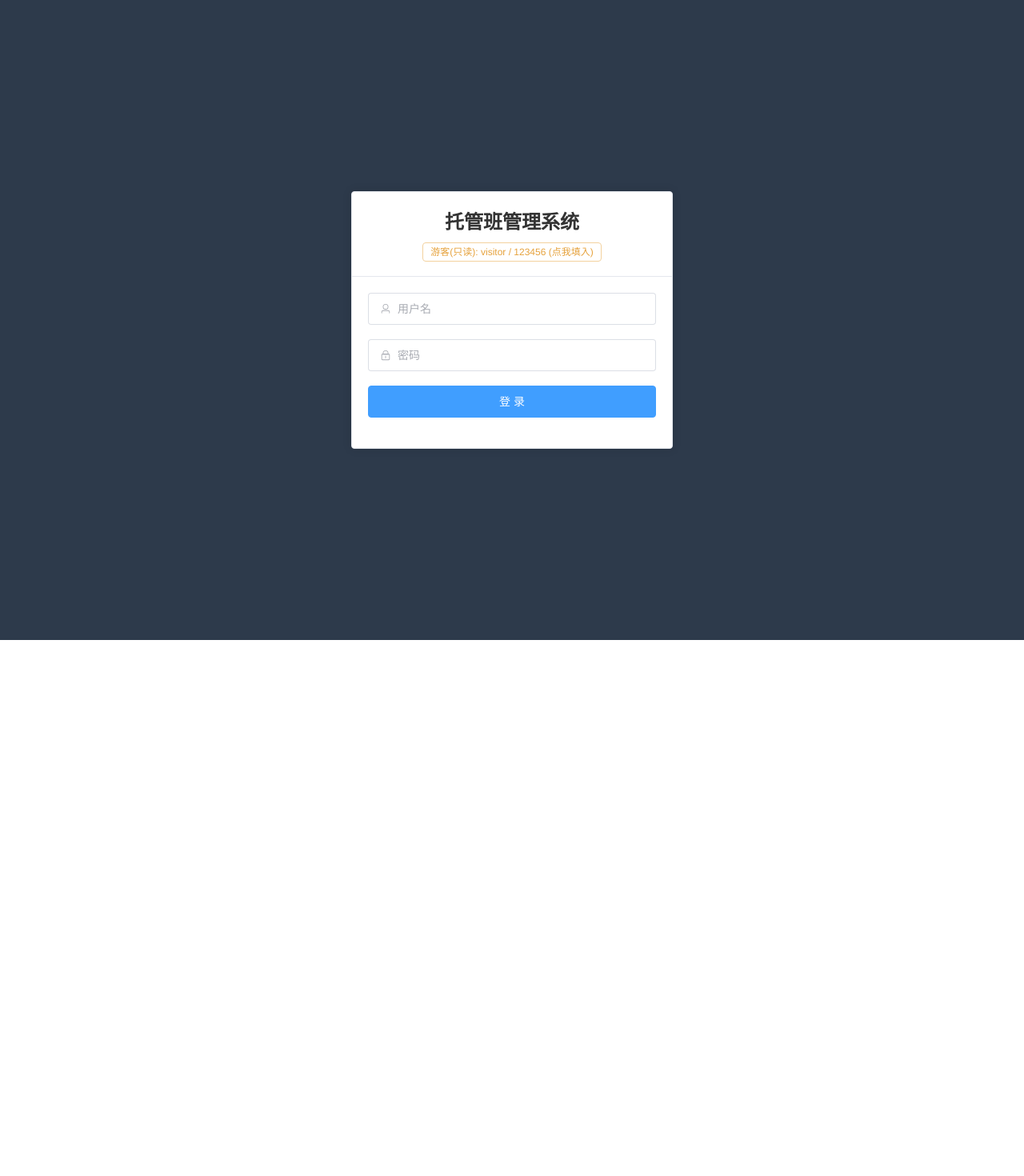
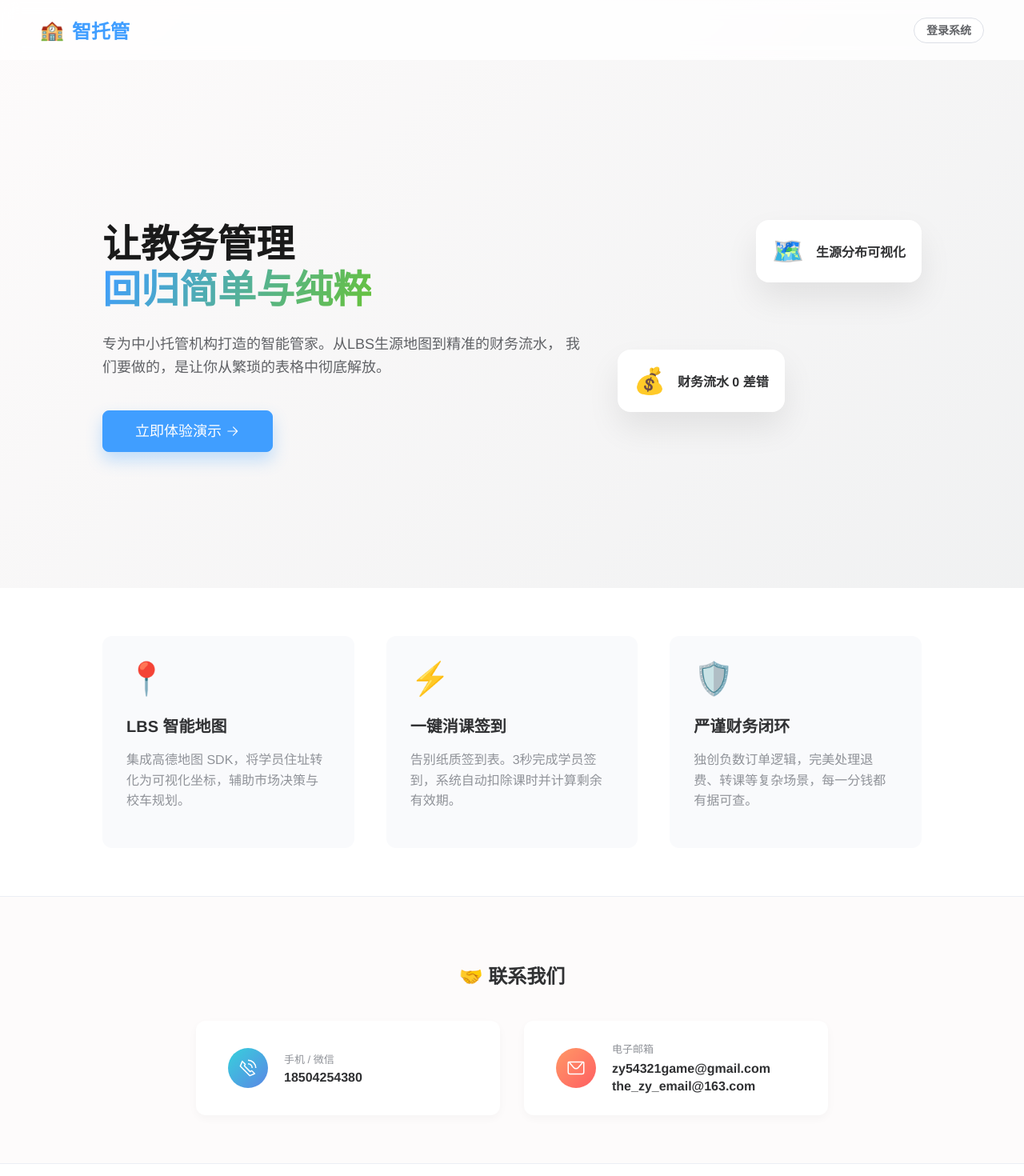
Before and after one commit to zy54321/after-school, a Vue app in the folder client/: page /login in a window 1280 px wide. Shown: the top 1470 px of the page at 80% size. Before the commit the page ends 800 px from the top, so only its background shows below. Built offline with nearby package versions, Linux system fonts and the light colour scheme; no server answers.

Commit message:
修改首页

```diff
--- a/client/src/views/Login.vue
+++ b/client/src/views/Login.vue
@@ -1,34 +1,137 @@
 <template>
-  <div class="login-container">
-    <el-card class="login-card">
-      <template #header>
-        <div class="login-header">
-          <h2>托管班管理系统</h2>
-          <div class="demo-tip">
-            <el-tag type="warning" effect="plain" @click="fillVisitor" style="cursor: pointer">
-              游客(只读): visitor / 123456 (点我填入)
-            </el-tag>
+  <div class="landing-page">
+    <header class="navbar">
+      <div class="logo">
+        <span class="icon">🏫</span>
+        <span class="text">智托管</span>
+      </div>
+      <div class="nav-actions">
+        <el-button round class="nav-login-btn" @click="showLoginModal">登录系统</el-button>
+      </div>
+    </header>
+
+    <main class="hero-section">
+      <div class="hero-content">
+        <h1 class="slogan">
+          让教务管理<br>
+          <span class="highlight">回归简单与纯粹</span>
+        </h1>
+        <p class="sub-slogan">
+          专为中小托管机构打造的智能管家。从LBS生源地图到精准的财务流水，
+          我们要做的，是让你从繁琐的表格中彻底解放。
+        </p>
+        <div class="hero-actions">
+          <el-button type="primary" size="large" class="cta-btn" @click="showLoginModal">
+            立即体验演示
+            <el-icon class="el-icon--right"><Right /></el-icon>
+          </el-button>
+        </div>
+      </div>
+
+      <div class="hero-image">
+        <div class="floating-card card-1">
+          <div class="icon">🗺️</div>
+          <div class="text">生源分布可视化</div>
+        </div>
+        <div class="floating-card card-2">
+          <div class="icon">💰</div>
+          <div class="text">财务流水 0 差错</div>
+        </div>
+      </div>
+    </main>
+
+    <section class="features-section">
+      <div class="feature-item">
+        <div class="feature-icon">📍</div>
+        <h3>LBS 智能地图</h3>
+        <p>集成高德地图 SDK，将学员住址转化为可视化坐标，辅助市场决策与校车规划。</p>
+      </div>
+      <div class="feature-item">
+        <div class="feature-icon">⚡️</div>
+        <h3>一键消课签到</h3>
+        <p>告别纸质签到表。3秒完成学员签到，系统自动扣除课时并计算剩余有效期。</p>
+      </div>
+      <div class="feature-item">
+        <div class="feature-icon">🛡️</div>
+        <h3>严谨财务闭环</h3>
+        <p>独创负数订单逻辑，完美处理退费、转课等复杂场景，每一分钱都有据可查。</p>
+      </div>
+    </section>
+
+    <section class="contact-section">
+      <div class="contact-container">
+        <h2 class="section-title">🤝 联系我们</h2>
+        <div class="contact-grid">
+          <div class="contact-card">
+            <div class="icon-box mobile">
+              <el-icon><Phone /></el-icon>
+            </div>
+            <div class="info">
+              <div class="label">手机 / 微信</div>
+              <div class="value">18504254380</div>
+            </div>
+          </div>
+
+          <div class="contact-card">
+            <div class="icon-box email">
+              <el-icon><Message /></el-icon>
+            </div>
+            <div class="info">
+              <div class="label">电子邮箱</div>
+              <div class="value email-text">
+                <div>zy54321game@gmail.com</div>
+                <div>the_zy_email@163.com</div>
+              </div>
+            </div>
           </div>
         </div>
-      </template>
+      </div>
+    </section>
 
-      <el-form :model="loginForm" :rules="rules" ref="loginFormRef" @keyup.enter="handleLogin">
+    <footer class="footer">
+      <p>© 2025 SmartCare System. Designed for Education.</p>
+    </footer>
+
+    <el-dialog
+      v-model="loginVisible"
+      title="欢迎回来"
+      width="400px"
+      align-center
+      class="login-dialog"
+    >
+      <div class="dialog-header">
+        <p>请登录您的账号以继续管理</p>
+        <el-tag type="warning" effect="plain" class="visitor-tag" @click="fillVisitor">
+          ⚡️ 访客快捷通道: visitor / 123456
+        </el-tag>
+      </div>
+
+      <el-form :model="loginForm" :rules="rules" ref="loginFormRef" size="large" @keyup.enter="handleLogin">
         <el-form-item prop="username">
-          <el-input v-model="loginForm.username" placeholder="用户名" prefix-icon="User" size="large" />
+          <el-input
+            v-model="loginForm.username"
+            placeholder="请输入账号"
+            :prefix-icon="User"
+          />
         </el-form-item>
 
         <el-form-item prop="password">
-          <el-input v-model="loginForm.password" type="password" placeholder="密码" prefix-icon="Lock" show-password
-            size="large" />
+          <el-input
+            v-model="loginForm.password"
+            type="password"
+            placeholder="请输入密码"
+            :prefix-icon="Lock"
+            show-password
+          />
         </el-form-item>
 
         <el-form-item>
-          <el-button type="primary" :loading="loading" class="login-btn" @click="handleLogin" size="large">
+          <el-button type="primary" :loading="loading" class="full-width-btn" @click="handleLogin">
             登 录
           </el-button>
         </el-form-item>
       </el-form>
-    </el-card>
+    </el-dialog>
   </div>
 </template>
 
@@ -36,10 +139,11 @@
 import { ref, reactive } from 'vue';
 import { useRouter } from 'vue-router';
 import { ElMessage } from 'element-plus';
-import { User, Lock } from '@element-plus/icons-vue';
+import { User, Lock, Right, Phone, Message } from '@element-plus/icons-vue';
 import axios from 'axios';
 
 const router = useRouter();
+const loginVisible = ref(false);
 const loginFormRef = ref(null);
 const loading = ref(false);
 
@@ -53,10 +157,14 @@ const rules = {
   password: [{ required: true, message: '请输入密码', trigger: 'blur' }]
 };
 
+const showLoginModal = () => {
+  loginVisible.value = true;
+};
+
 const fillVisitor = () => {
   loginForm.username = 'visitor';
   loginForm.password = '123456';
-  ElMessage.info('已填入游客账号，请点击登录');
+  ElMessage.success('已自动填充演示账号');
 };
 
 const handleLogin = async () => {
@@ -66,17 +174,13 @@ const handleLogin = async () => {
     if (valid) {
       loading.value = true;
       try {
-        // 调用后端登录接口
         const res = await axios.post('/api/login', loginForm);
 
         if (res.data.code === 200) {
           ElMessage.success('登录成功');
-
-          // 核心：把 Token 或用户信息存到浏览器
           localStorage.setItem('user_token', 'logged_in');
           localStorage.setItem('user_info', JSON.stringify(res.data.data));
-
-          // 跳转回首页
+          loginVisible.value = false;
           router.push('/');
         } else {
           ElMessage.error(res.data.msg || '登录失败');
@@ -93,35 +197,255 @@ const handleLogin = async () => {
 </script>
 
 <style scoped>
-.login-container {
-  height: 100vh;
+/* 全局容器 */
+.landing-page {
+  min-height: 100vh;
+  background: linear-gradient(135deg, #fdfbfb 0%, #ebedee 100%);
+  font-family: 'Helvetica Neue', Helvetica, 'PingFang SC', sans-serif;
+  color: #303133;
+}
+
+/* 导航栏 */
+.navbar {
+  display: flex;
+  justify-content: space-between;
+  align-items: center;
+  padding: 20px 50px;
+  background: rgba(255, 255, 255, 0.8);
+  backdrop-filter: blur(10px);
+  position: sticky;
+  top: 0;
+  z-index: 10;
+}
+
+.logo {
+  font-size: 24px;
+  font-weight: 800;
+  display: flex;
+  align-items: center;
+  gap: 10px;
+  color: #409EFF;
+}
+
+.nav-login-btn {
+  font-weight: 600;
+  color: #606266;
+  border-color: #dcdfe6;
+}
+.nav-login-btn:hover {
+  color: #409EFF;
+  border-color: #c6e2ff;
+  background-color: #ecf5ff;
+}
+
+/* Hero 区域 */
+.hero-section {
+  display: flex;
+  align-items: center;
+  justify-content: space-between;
+  padding: 80px 10%;
+  min-height: 500px;
+}
+
+.hero-content {
+  max-width: 600px;
+}
+
+.slogan {
+  font-size: 48px;
+  line-height: 1.2;
+  margin-bottom: 24px;
+  font-weight: 900;
+  color: #1a1a1a;
+}
+
+.highlight {
+  background: linear-gradient(120deg, #409EFF 0%, #67C23A 100%);
+  -webkit-background-clip: text;
+  -webkit-text-fill-color: transparent;
+}
+
+.sub-slogan {
+  font-size: 18px;
+  color: #606266;
+  margin-bottom: 40px;
+  line-height: 1.6;
+}
+
+.cta-btn {
+  padding: 25px 40px;
+  font-size: 18px;
+  border-radius: 8px;
+  box-shadow: 0 10px 20px rgba(64, 158, 255, 0.3);
+  transition: transform 0.2s;
+}
+.cta-btn:hover {
+  transform: translateY(-2px);
+}
+
+.hero-image {
+  position: relative;
+  width: 400px;
+  height: 300px;
+  display: none;
+}
+@media (min-width: 1024px) {
+  .hero-image { display: block; }
+}
+
+.floating-card {
+  position: absolute;
+  background: white;
+  padding: 20px;
+  border-radius: 16px;
+  box-shadow: 0 20px 40px rgba(0,0,0,0.08);
+  display: flex;
+  align-items: center;
+  gap: 15px;
+  animation: float 6s ease-in-out infinite;
+}
+
+.card-1 { top: 20px; right: 0; z-index: 2; }
+.card-2 { bottom: 40px; left: 20px; animation-delay: 1s; }
+
+.floating-card .icon { font-size: 32px; }
+.floating-card .text { font-weight: bold; color: #303133; }
+
+@keyframes float {
+  0% { transform: translateY(0px); }
+  50% { transform: translateY(-15px); }
+  100% { transform: translateY(0px); }
+}
+
+/* 特性区 */
+.features-section {
+  display: grid;
+  grid-template-columns: repeat(auto-fit, minmax(300px, 1fr));
+  gap: 40px;
+  padding: 60px 10%;
+  background: white;
+}
+
+.feature-item {
+  padding: 30px;
+  border-radius: 12px;
+  background: #f9fafc;
+  transition: all 0.3s;
+}
+.feature-item:hover {
+  background: #fff;
+  box-shadow: 0 10px 30px rgba(0,0,0,0.05);
+  transform: translateY(-5px);
+}
+
+.feature-icon {
+  font-size: 40px;
+  margin-bottom: 20px;
+}
+
+.feature-item h3 {
+  margin: 0 0 10px 0;
+  font-size: 20px;
+}
+
+.feature-item p {
+  color: #909399;
+  line-height: 1.6;
+}
+
+/* --- 新增：联系我们区域 --- */
+.contact-section {
+  padding: 60px 10%;
+  background: #fdfbfb;
+  border-top: 1px solid #ebeef5;
+}
+
+.section-title {
+  text-align: center;
+  font-size: 24px;
+  margin-bottom: 40px;
+  color: #303133;
+}
+
+.contact-grid {
   display: flex;
   justify-content: center;
-  align-items: center;
-  background-color: #2d3a4b;
-  /* 深色背景，显得专业 */
+  gap: 30px;
+  flex-wrap: wrap;
 }
 
-.login-card {
-  width: 400px;
+.contact-card {
+  background: white;
+  padding: 25px 40px;
+  border-radius: 12px;
+  box-shadow: 0 4px 12px rgba(0,0,0,0.03);
+  display: flex;
+  align-items: center;
+  gap: 20px;
+  min-width: 300px;
+  transition: transform 0.2s;
+}
+.contact-card:hover {
+  transform: translateY(-3px);
+  box-shadow: 0 8px 24px rgba(0,0,0,0.06);
 }
 
-.login-header h2 {
-  text-align: center;
-  margin: 0;
-  color: #333;
+.icon-box {
+  width: 50px;
+  height: 50px;
+  border-radius: 50%;
+  display: flex;
+  align-items: center;
+  justify-content: center;
+  font-size: 24px;
+  color: white;
+}
+.icon-box.mobile { background: linear-gradient(135deg, #36d1dc 0%, #5b86e5 100%); }
+.icon-box.email { background: linear-gradient(135deg, #ff9966 0%, #ff5e62 100%); }
+
+.info .label {
+  font-size: 13px;
+  color: #909399;
+  margin-bottom: 5px;
+}
+.info .value {
+  font-size: 16px;
+  font-weight: bold;
+  color: #303133;
+}
+.email-text {
+  font-size: 14px;
+  line-height: 1.4;
 }
 
-.login-btn {
-  width: 100%;
+/* 底部 */
+.footer {
+  text-align: center;
+  padding: 40px;
+  color: #909399;
+  font-size: 14px;
+  background: white;
+  border-top: 1px solid #ebeef5;
 }
 
-.demo-tip {
-  margin-top: 10px;
+/* 登录弹窗 */
+.dialog-header {
   text-align: center;
-  font-size: 12px;
-  display: flex;
-  justify-content: center;
-  gap: 5px;
+  margin-bottom: 25px;
+}
+.dialog-header p {
+  margin: 0 0 10px 0;
+  color: #606266;
+}
+.visitor-tag {
+  cursor: pointer;
+  transition: all 0.2s;
+}
+.visitor-tag:hover {
+  transform: scale(1.05);
+}
+.full-width-btn {
+  width: 100%;
+  font-weight: bold;
 }
 </style>
```
